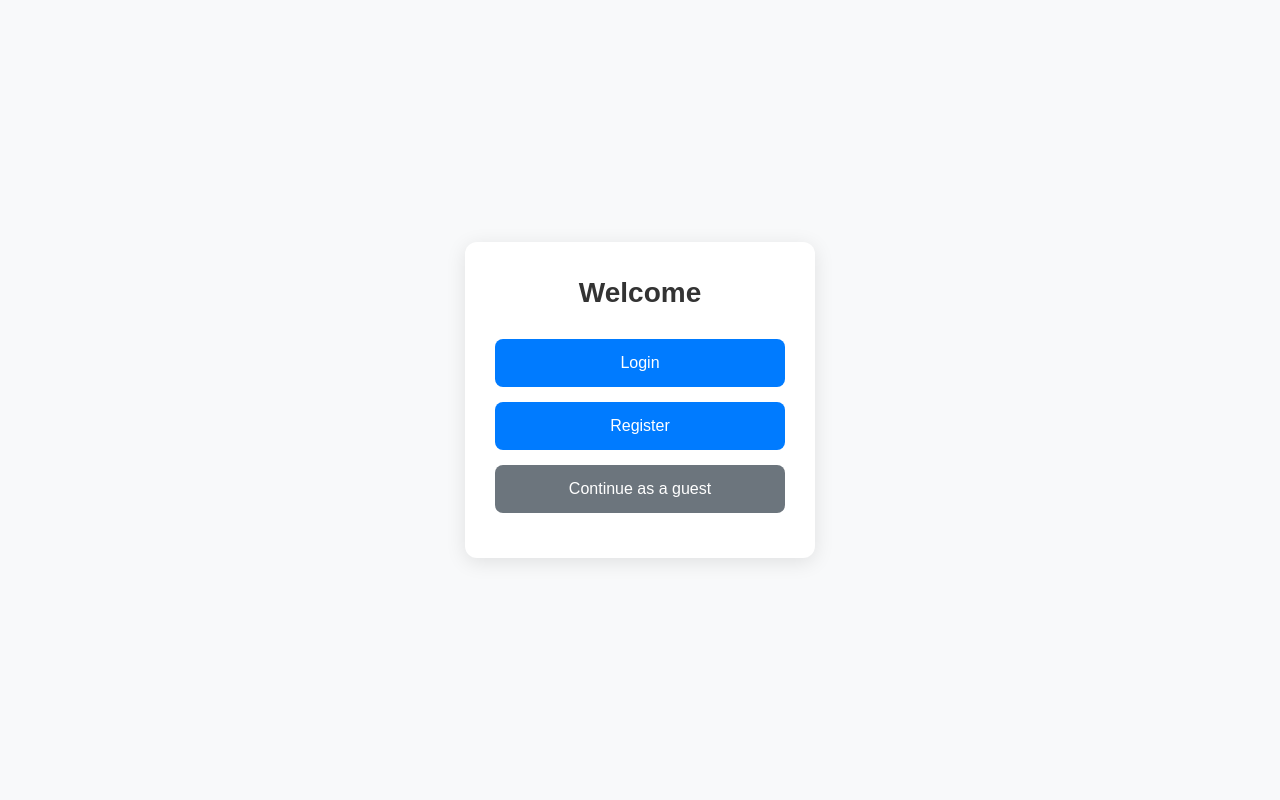
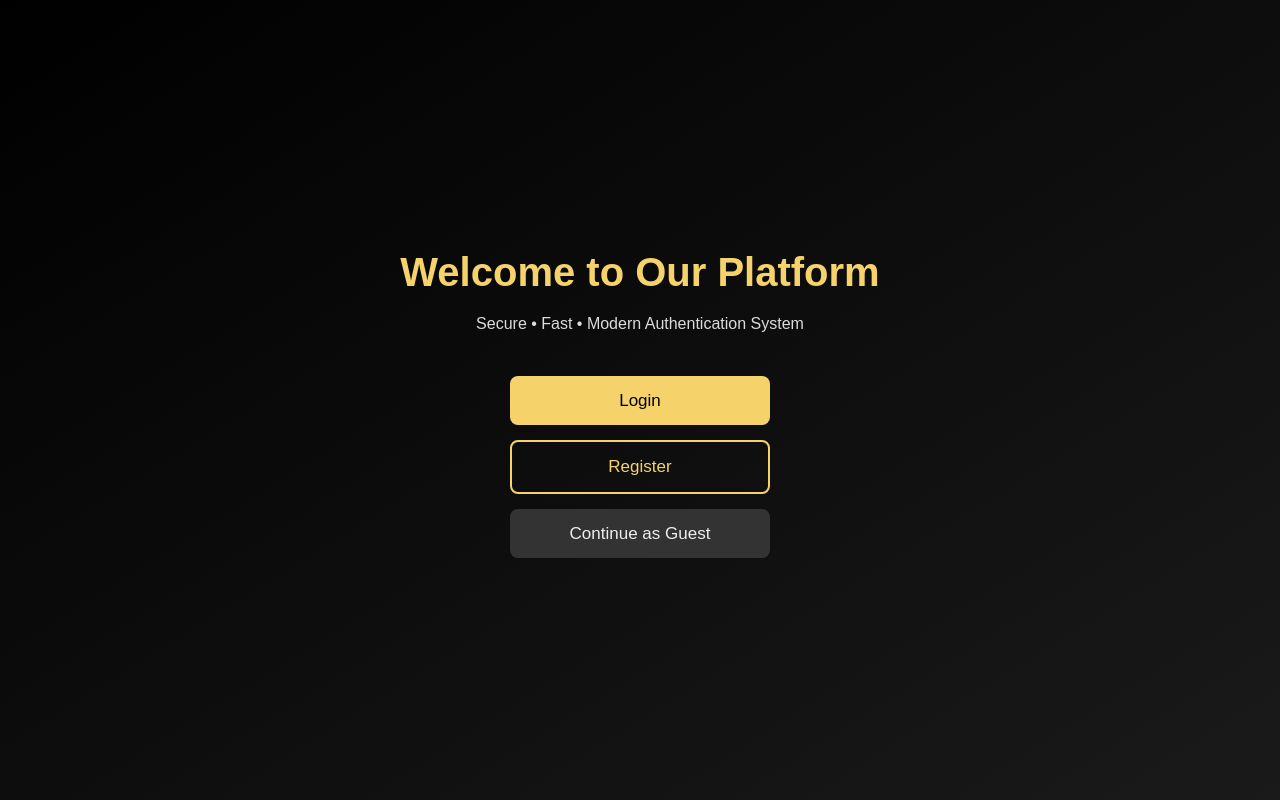
Before and after one commit to devesh22s/Restaurant-qr-scanner, a React (Vite) app in the folder client/: page / in a window 1280 px wide. Built offline with nearby package versions, Linux system fonts and the light colour scheme.

Commit message:
style added

```diff
--- a/client/src/Component/Home.jsx
+++ b/client/src/Component/Home.jsx
@@ -1,28 +1,33 @@
-import React from 'react'
-import { useNavigate } from 'react-router-dom'
+import React from "react";
+import { useNavigate } from "react-router-dom";
 
 const Home = () => {
   const nav = useNavigate();
 
   return (
-    <div className="home-container">
-      <div className="home-card">
-        <h1>Welcome</h1>
+    <div className="home-hero">
+      <div className="hero-content">
+        <h1 className="hero-title">Welcome to Our Platform</h1>
+        <p className="hero-subtitle">
+          Secure • Fast • Modern Authentication System
+        </p>
 
-        <button onClick={() => nav("/login")} className="home-btn">
-          Login
-        </button>
+        <div className="hero-buttons">
+          <button onClick={() => nav("/login")} className="hero-btn primary">
+            Login
+          </button>
 
-        <button onClick={() => nav("/register")} className="home-btn">
-          Register
-        </button>
+          <button onClick={() => nav("/register")} className="hero-btn secondary">
+            Register
+          </button>
 
-        <button className="home-btn guest">
-          Continue as a guest
-        </button>
+          <button className="hero-btn guest" onClick={() => nav("/guest")}>
+            Continue as Guest
+          </button>
+        </div>
       </div>
     </div>
   );
-}
+};
 
 export default Home;
--- a/client/src/Component/Main.jsx
+++ b/client/src/Component/Main.jsx
@@ -1,11 +1,21 @@
-import React from 'react'
+import React from "react";
 
 const Main = () => {
   return (
-    <div>
-        <h1>Welcome home</h1>
+    <div className="main-hero">
+      <div className="main-content">
+        <h1 className="main-title">Welcome to Royal Feast</h1>
+        <p className="main-subtitle">Experience Luxury Dining Like Never Before</p>
+
+        <div className="main-buttons">
+          <button className="main-btn primary">View Menu</button>
+          <button className="main-btn secondary">Reserve a Table</button>
+        </div>
+
+        <p className="main-tagline">Fresh • Authentic • Delicious</p>
+      </div>
     </div>
-  )
-}
+  );
+};
 
-export default Main
+export default Main;
--- a/client/src/index.css
+++ b/client/src/index.css
@@ -1,158 +1,262 @@
 @import "tailwindcss";
 
-/* Full page center */
-.home-container {
-  height: 100vh;
-  width: 100%;
-  display: flex;
-  justify-content: center;
-  align-items: center;
-  background: #f8f9fa;
-}
-
-/* Card */
-.home-card {
-  background: white;
-  width: 350px;
-  padding: 30px;
-  box-shadow: 0 4px 20px rgba(0,0,0,0.1);
-  border-radius: 12px;
-  text-align: center;
-}
-
-.home-card h1 {
-  margin-bottom: 25px;
-  font-size: 28px;
-  font-weight: 600;
-  color: #333;
-}
-
-/* Buttons */
-.home-btn {
-  width: 100%;
-  padding: 12px;
-  border: none;
-  background: #007bff;
-  color: white;
-  font-size: 16px;
-  border-radius: 8px;
-  cursor: pointer;
-  margin-bottom: 15px;
-  transition: 0.3s;
-}
-
-.home-btn:hover {
-  background: #0056b3;
-}
-
-/* Guest button */
-.home-btn.guest {
-  background: #6c757d;
-}
-
-.home-btn.guest:hover {
-  background: #545b62;
-}
-
-
-
-
-/* ============================
-   LOGIN & REGISTER PAGE FORM
-============================ */
+/* ===========================
+   DARK + GOLD PREMIUM THEME
+=========================== */
 
 body {
   margin: 0;
   padding: 0;
-  background: #f4f6f9;
+  background: #0d0d0d;
   font-family: "Poppins", sans-serif;
+  color: #fff;
 }
 
-/* Wrapper to center card */
+/* ===========================
+   HOME HERO SECTION
+=========================== */
+
+.home-hero {
+  height: 100vh;
+  width: 100%;
+  background: linear-gradient(to bottom right, #000000, #1a1a1a);
+  display: flex;
+  justify-content: center;
+  align-items: center;
+}
+
+.hero-content {
+  text-align: center;
+}
+
+.hero-title {
+  font-size: 40px;
+  font-weight: 700;
+  color: #f5d26a; /* GOLD */
+  margin-bottom: 10px;
+}
+
+.hero-subtitle {
+  font-size: 16px;
+  color: #dcdcdc;
+  margin-bottom: 40px;
+}
+
+.hero-buttons {
+  display: flex;
+  flex-direction: column;
+  gap: 15px;
+  width: 260px;
+  margin: auto;
+}
+
+/* Buttons */
+.hero-btn {
+  padding: 12px;
+  font-size: 17px;
+  border-radius: 8px;
+  cursor: pointer;
+  font-weight: 500;
+  border: none;
+  transition: 0.3s;
+}
+
+/* Gold Filled */
+.hero-btn.primary {
+  background: #f5d26a;
+  color: #000;
+}
+
+.hero-btn.primary:hover {
+  background: #c4a54e;
+}
+
+/* Black with Gold Border */
+.hero-btn.secondary {
+  background: transparent;
+  border: 2px solid #f5d26a;
+  color: #f5d26a;
+}
+
+.hero-btn.secondary:hover {
+  background: #f5d26a;
+  color: #000;
+}
+
+/* Guest */
+.hero-btn.guest {
+  background: #333;
+  color: #eee;
+}
+
+.hero-btn.guest:hover {
+  background: #555;
+}
+
+/* ===========================
+   LOGIN & REGISTER FORMS
+=========================== */
+
 .form-wrapper {
   width: 100%;
   min-height: 100vh;
   display: flex;
-  flex-direction: column;
   justify-content: center;
   align-items: center;
+  background: #0e0e0e;
 }
 
-/* Card design */
 .form {
   width: 380px;
-  background: #ffffff;
+  background: #1a1a1a;
   padding: 30px;
   border-radius: 12px;
-  box-shadow: 0 8px 25px rgba(0,0,0,0.1);
+  box-shadow: 0 10px 30px rgba(255, 215, 0, 0.1);
 }
 
-/* Title */
 .form-title {
   text-align: center;
   font-size: 28px;
   font-weight: 600;
+  color: #f5d26a;
   margin-bottom: 20px;
-  color: #333;
 }
 
-/* Labels */
 .form-label {
-  font-size: 14px;
-  font-weight: 500;
-  margin-bottom: 5px;
+  color: #ccc;
 }
 
-/* Inputs */
 .form-control {
   width: 100%;
   padding: 12px;
-  font-size: 15px;
+  background: #111;
+  color: #fff;
   border-radius: 8px;
-  border: 1px solid #ccc;
-  outline: none;
+  border: 1px solid #333;
   margin-bottom: 15px;
-  transition: 0.3s;
 }
 
 .form-control:focus {
-  border-color: #0066ff;
-  box-shadow: 0 0 4px rgba(0, 102, 255, 0.3);
+  border-color: #f5d26a;
+  box-shadow: 0 0 5px rgba(245, 210, 106, 0.4);
 }
 
-/* Buttons */
+/* Submit Button */
 .btn-submit {
   width: 100%;
   padding: 12px;
-  background: #0066ff;
+  background: #f5d26a;
   border: none;
-  color: #fff;
+  color: #000;
   font-size: 16px;
-  font-weight: 500;
   border-radius: 8px;
   cursor: pointer;
   transition: 0.3s;
 }
 
 .btn-submit:hover {
-  background: #0047b3;
-}
-
-/* Center text */
-.text-center {
-  text-align: center;
+  background: #c4a54e;
 }
 
 /* Below text */
 p {
-  margin-top: 20px;
-  margin-bottom: 10px;
-  color: #555;
+  margin-top: 10px;
+  color: #aaa;
   font-size: 14px;
 }
 
-/* Button inside anchor */
 a button {
   width: 380px;
   margin-top: 10px;
 }
+
+
+/* ==========================
+   RESTAURANT MAIN PAGE
+========================== */
+
+.main-hero {
+  height: 100vh;
+  width: 100%;
+  background: url("https://images.unsplash.com/photo-1555992336-03a23c96b23f") no-repeat center/cover;
+  display: flex;
+  justify-content: center;
+  align-items: center;
+  position: relative;
+}
+
+/* Dark overlay */
+.main-hero::before {
+  content: "";
+  position: absolute;
+  height: 100%;
+  width: 100%;
+  background: rgba(0, 0, 0, 0.65);
+  top: 0;
+  left: 0;
+}
+
+.main-content {
+  position: relative;
+  z-index: 2;
+  text-align: center;
+  color: #fff;
+  width: 80%;
+}
+
+.main-title {
+  font-size: 50px;
+  font-weight: 700;
+  color: #f5d26a; /* GOLD */
+  margin-bottom: 15px;
+}
+
+.main-subtitle {
+  font-size: 20px;
+  color: #e0e0e0;
+  margin-bottom: 40px;
+}
+
+/* Buttons */
+.main-buttons {
+  display: flex;
+  justify-content: center;
+  gap: 20px;
+}
+
+.main-btn {
+  padding: 12px 28px;
+  font-size: 18px;
+  cursor: pointer;
+  border-radius: 8px;
+  font-weight: 600;
+  transition: 0.3s;
+  border: none;
+}
+
+.main-btn.primary {
+  background: #f5d26a;
+  color: #000;
+}
+
+.main-btn.primary:hover {
+  background: #c4a54e;
+}
+
+.main-btn.secondary {
+  background: transparent;
+  border: 2px solid #f5d26a;
+  color: #f5d26a;
+}
+
+.main-btn.secondary:hover {
+  background: #f5d26a;
+  color: #000;
+}
+
+.main-tagline {
+  margin-top: 30px;
+  font-size: 16px;
+  letter-spacing: 2px;
+  color: #ccc;
+}
```
